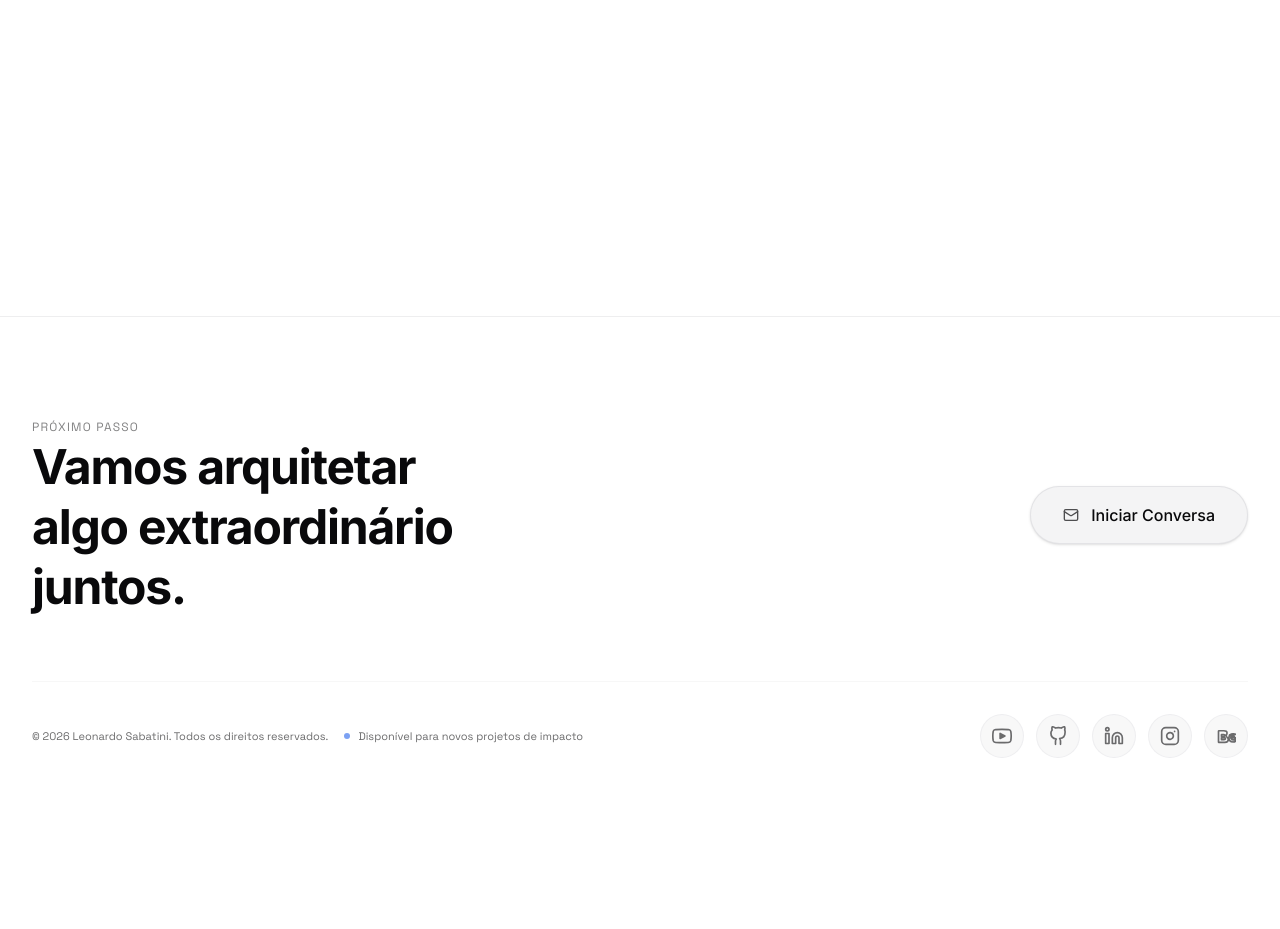
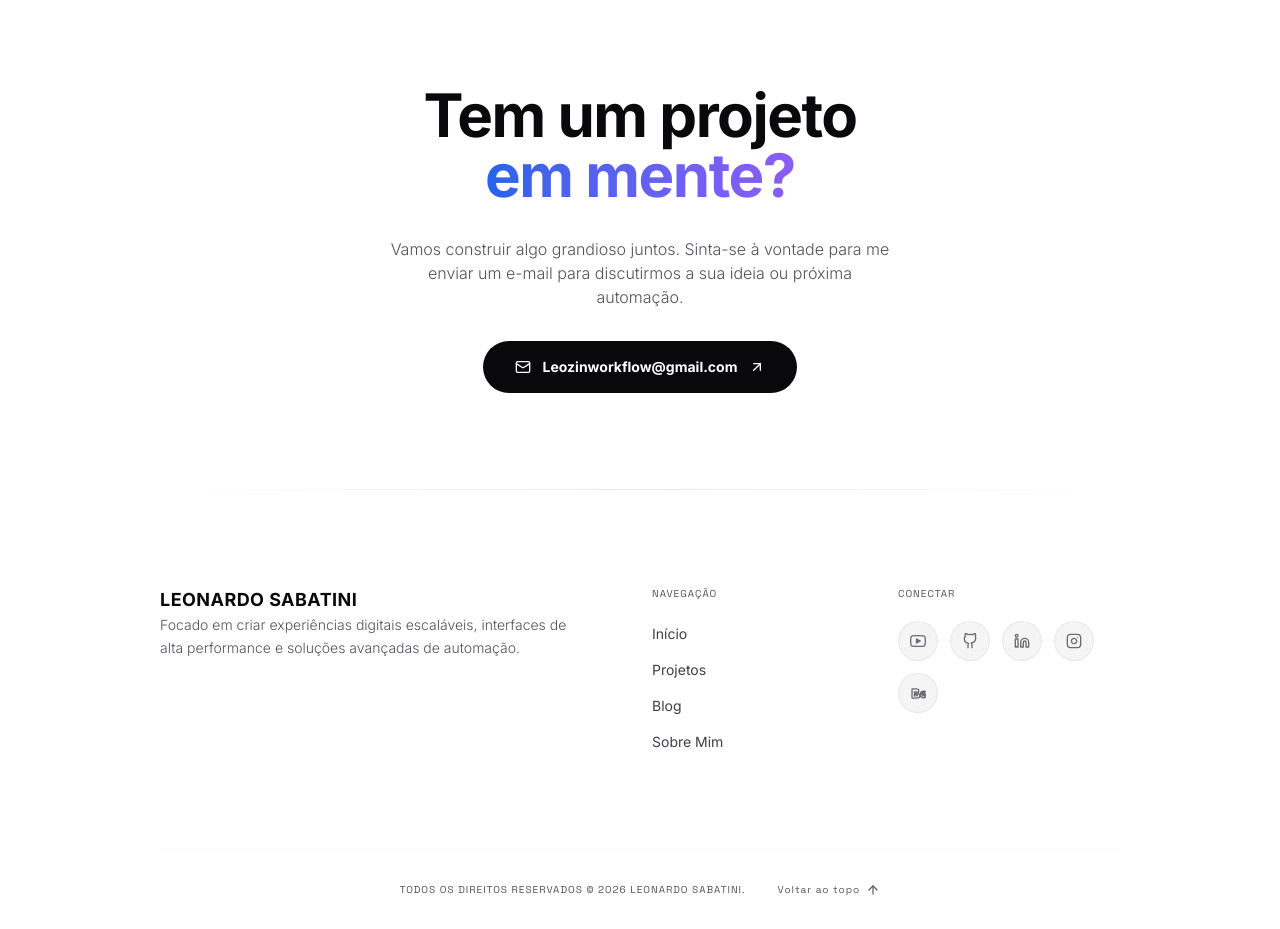
Before and after one commit to leozinwf/Portfolio, a Next.js app: page / in a window 1280 px wide. Shown: the part 7860-8789 px from the top of the page. Before the commit the page ends 8666 px from the top, so only its background shows below. Built offline with nearby package versions, Linux system fonts and the light colour scheme; no server answers; the database is empty.

Commit message:
novo componente ScrollToTop para facilitar a navegação do usuário, especialmente em páginas longas. O componente é adicionado ao layout principal para garantir que esteja disponível em todas as páginas do site.

```diff
--- a/src/app/page.tsx
+++ b/src/app/page.tsx
@@ -23,10 +23,10 @@ export default function Home() {
   };
 
   return (
-    <div className="min-h-screen flex flex-col items-center pt-32 pb-10  transition-colors duration-500">
+    <div className="min-h-screen flex flex-col items-center pt-5 pb-5  transition-colors duration-500">
 
       {/* --- HERO SECTION REFINADA (PREMIUM / ESTRATÉGICA) --- */}
-      <section className="flex flex-col items-center text-center px-6 md:px-8 max-w-4xl relative mb-40">
+      <section className="flex flex-col items-center text-center px-6 md:px-8 max-w-4xl relative mb-20">
 
         {/* Badge / Label Estratégico */}
         <motion.div
@@ -86,7 +86,7 @@ export default function Home() {
         initial={{ opacity: 0 }}
         animate={{ opacity: 1 }}
         transition={{ duration: 2, delay: 0.6, ease: cinematicEasing }}
-        className="w-full mt-32 md:mt-40"
+        className="w-full mt-10 md:mt-10"
       >
         <TechStack />
       </motion.div>
--- a/src/components/layout/Footer.tsx
+++ b/src/components/layout/Footer.tsx
@@ -1,82 +1,118 @@
 "use client";
 
 import Link from "next/link";
-import { Mail } from "lucide-react";
-import { motion } from "framer-motion";
+import { Mail, ArrowUp, ArrowUpRight } from "lucide-react";
 import { GithubIcon, LinkedinIcon, InstagramIcon, BehanceIcon, YoutubeIcon } from "@/components/ui/icons";
 
 export function Footer() {
   const currentYear = new Date().getFullYear();
 
   const socialLinks = [
-    { name: "YouTube", href: "https://youtube.com/@LeozinWF", icon: <YoutubeIcon className="w-5 h-5" /> },
-    { name: "GitHub", href: "https://github.com/leozinwf", icon: <GithubIcon className="w-5 h-5" /> },
-    { name: "LinkedIn", href: "https://linkedin.com/in/leonardosabatini", icon: <LinkedinIcon className="w-5 h-5" /> },
-    { name: "Instagram", href: "https://instagram.com/leozinwf", icon: <InstagramIcon className="w-5 h-5" /> },
-    { name: "Behance", href: "https://behance.net/leonardosabatini", icon: <BehanceIcon className="w-5 h-5" /> },
+    { name: "YouTube", href: "https://youtube.com/@LeozinWF", icon: <YoutubeIcon className="w-4 h-4" /> },
+    { name: "GitHub", href: "https://github.com/leozinwf", icon: <GithubIcon className="w-4 h-4" /> },
+    { name: "LinkedIn", href: "https://linkedin.com/in/leonardosabatini", icon: <LinkedinIcon className="w-4 h-4" /> },
+    { name: "Instagram", href: "https://instagram.com/leozinwf", icon: <InstagramIcon className="w-4 h-4" /> },
+    { name: "Behance", href: "https://behance.net/leonardosabatini", icon: <BehanceIcon className="w-4 h-4" /> },
   ];
 
+  const quickLinks = [
+    { name: "Início", href: "/" },
+    { name: "Projetos", href: "/projects" },
+    { name: "Blog", href: "/blog" },
+    { name: "Sobre Mim", href: "/about" },
+  ];
+
+  const scrollToTop = () => {
+    window.scrollTo({ top: 0, behavior: "smooth" });
+  };
+
   return (
-    <footer className="w-full bg-background border-t border-border/40 pt-24 pb-12 transition-colors duration-500">
-      <div className="container mx-auto px-4 md:px-8 max-w-7xl">
+    <footer className="w-full bg-background border-t border-border/30 transition-colors duration-500 overflow-hidden relative">
+      {/* Efeito Glow de Fundo Sutil */}
+      <div className="absolute top-0 left-1/2 -translate-x-1/2 w-full h-[400px] bg-gradient-to-b from-accent-blue/5 to-transparent pointer-events-none blur-3xl -z-10" />
 
-        {/* Topo do Footer */}
-        <div className="grid grid-cols-1 md:grid-cols-12 gap-12 pb-16">
-          <div className="md:col-span-6 space-y-6">
-            <span className="font-mono text-xs tracking-widest uppercase opacity-50">
-              Próximo Passo
-            </span>
-            <h3 className="text-3xl md:text-5xl font-bold tracking-tight max-w-md leading-tight">
-              Vamos arquitetar algo extraordinário juntos.
-            </h3>
+      <div className="container mx-auto px-6 md:px-8 max-w-5xl pt-24 pb-8 space-y-24">
+
+        {/* --- 1. MEGA CTA (Call to Action) --- */}
+        <div className="flex flex-col items-center text-center space-y-8">
+          <h2 className="text-4xl md:text-5xl lg:text-6xl font-bold tracking-tight text-white">
+            Tem um projeto <br className="hidden sm:block" />
+            <span className="text-transparent bg-clip-text bg-gradient-to-r from-accent-blue to-accent-purple">em mente?</span>
+          </h2>
+          <p className="text-neutral-400 max-w-lg text-sm md:text-base font-light">
+            Vamos construir algo grandioso juntos. Sinta-se à vontade para me enviar um e-mail para discutirmos a sua ideia ou próxima automação.
+          </p>
+
+          <a
+            href="mailto:Leozinworkflow@gmail.com"
+            className="group relative inline-flex items-center gap-3 px-8 py-4 bg-white text-black rounded-full text-sm font-bold hover:scale-105 transition-all duration-300 shadow-[0_0_30px_rgba(255,255,255,0.1)] hover:shadow-[0_0_50px_rgba(255,255,255,0.25)]"
+          >
+            <Mail className="w-4 h-4" />
+            Leozinworkflow@gmail.com
+            <ArrowUpRight className="w-4 h-4 group-hover:translate-x-1 group-hover:-translate-y-1 transition-transform" />
+          </a>
         </div>
 
-          <div className="md:col-span-6 flex flex-col md:items-end justify-center gap-6">
-            <Link
-              href="/contact"
-              className="inline-flex items-center gap-3 px-8 py-4 rounded-full bg-surface border border-border/50 font-medium hover:opacity-80 transition-all shadow-sm"
-            >
-              <Mail className="w-4 h-4 opacity-70" />
-              <span>Iniciar Conversa</span>
-            </Link>
-          </div>
+        {/* Divisor Elegante */}
+        <div className="w-full h-px bg-gradient-to-r from-transparent via-border/50 to-transparent" />
+
+        {/* --- 2. GRID DE INFORMAÇÕES --- */}
+        <div className="grid grid-cols-1 md:grid-cols-12 gap-12 md:gap-6">
+
+          {/* Coluna 1: Bio Rápida */}
+          <div className="md:col-span-6 space-y-4 pr-0 md:pr-10">
+            <span className="text-lg font-bold text-white tracking-wide">LEONARDO SABATINI</span>
+            <p className="text-sm text-neutral-400 leading-relaxed font-light">
+              Focado em criar experiências digitais escaláveis, interfaces de alta performance e soluções avançadas de automação.
+            </p>
           </div>
 
-        {/* Base do Footer */}
-        <div className="pt-8 border-t border-border/20 flex flex-col md:flex-row items-center justify-between gap-6">
-
-          <div className="flex flex-col sm:flex-row items-center gap-4 font-mono text-[11px] opacity-60 text-center md:text-left">
-            <span>&copy; {currentYear} Leonardo Sabatini. Todos os direitos reservados.</span>
-            <div className="hidden sm:flex items-center gap-2">
-              <span className="w-1.5 h-1.5 rounded-full bg-accent-blue animate-pulse"></span>
-              <span>Disponível para novos projetos de impacto</span>
-            </div>
+          {/* Coluna 2: Navegação */}
+          <div className="md:col-span-3 space-y-5">
+            <h4 className="text-[10px] font-mono uppercase tracking-widest text-neutral-500">Navegação</h4>
+            <ul className="space-y-3">
+              {quickLinks.map((link) => (
+                <li key={link.name}>
+                  <Link href={link.href} className="text-sm text-neutral-300 hover:text-white transition-colors">
+                    {link.name}
+                  </Link>
+                </li>
+              ))}
+            </ul>
           </div>
 
-          {/* Renderização dinâmica incluindo o canal do YouTube */}
-          <motion.div
-            initial={{ opacity: 0 }}
-            whileInView={{ opacity: 1 }}
-            viewport={{ once: true }}
-            transition={{ delay: 0.2 }}
-            className="flex items-center gap-3"
-          >
+          {/* Coluna 3: Redes Sociais */}
+          <div className="md:col-span-3 space-y-5">
+            <h4 className="text-[10px] font-mono uppercase tracking-widest text-neutral-500">Conectar</h4>
+            <div className="flex flex-wrap gap-3">
               {socialLinks.map((link, i) => (
                 <a
                   key={i}
                   href={link.href}
                   target="_blank"
                   rel="noopener noreferrer"
-                className="w-11 h-11 rounded-full border border-border/50 bg-surface/30 flex items-center justify-center opacity-60 hover:opacity-100 hover:border-border transition-all duration-300"
+                  className="w-10 h-10 rounded-full border border-border/50 bg-surface/20 flex items-center justify-center text-neutral-400 hover:text-white hover:bg-surface/50 hover:border-border hover:-translate-y-1 transition-all duration-300"
                   aria-label={link.name}
                 >
                   {link.icon}
                 </a>
               ))}
-          </motion.div>
-
+            </div>
+          </div>
         </div>
 
+        {/* --- 3. CAMADA INFERIOR (Status e Copyright) --- */}
+        <div className="flex flex-col sm:flex-row items-center justify-center w-full gap-4 sm:gap-8 pt-8 border-t border-border/20 text-[10px] font-mono text-neutral-500 uppercase tracking-widest">
+          <span>Todos os direitos reservados &copy; {currentYear} Leonardo Sabatini.</span>
+
+          <button
+            onClick={scrollToTop}
+            className="flex items-center gap-1.5 hover:text-white transition-colors group"
+          >
+            Voltar ao topo
+            <ArrowUp className="w-3.5 h-3.5 group-hover:-translate-y-1 transition-transform" />
+          </button>
+        </div>
       </div>
     </footer>
   );
```
Lines whose indentation alone changed are shown as unchanged.
